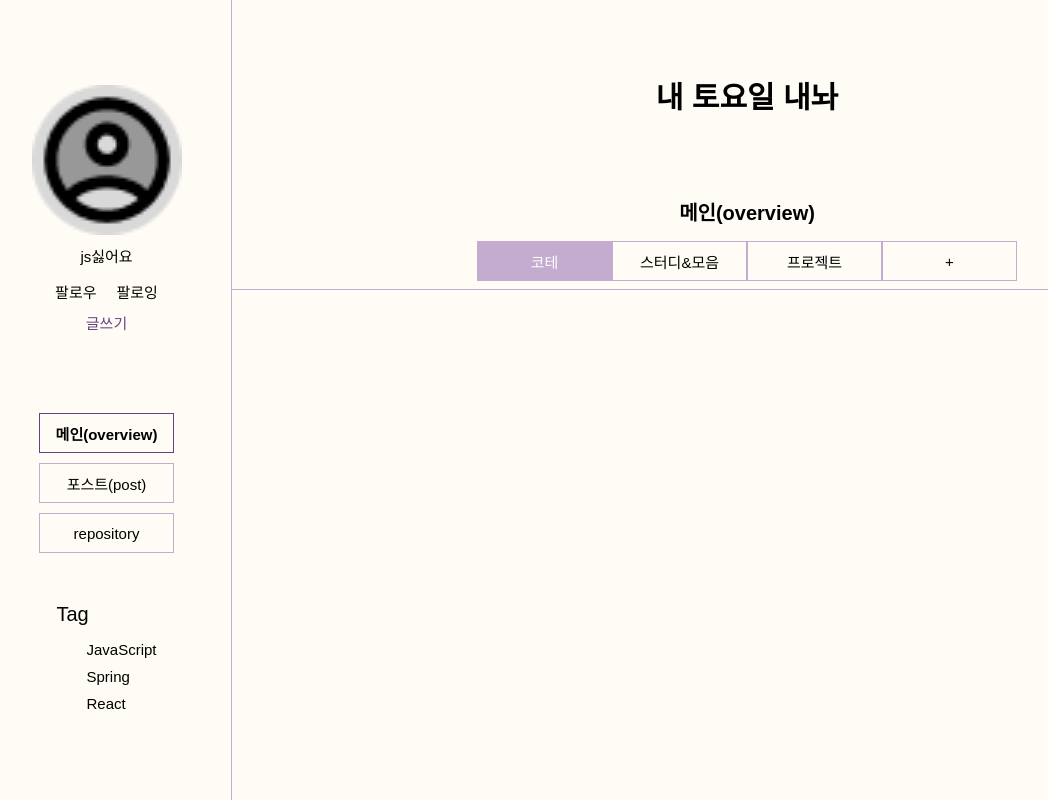
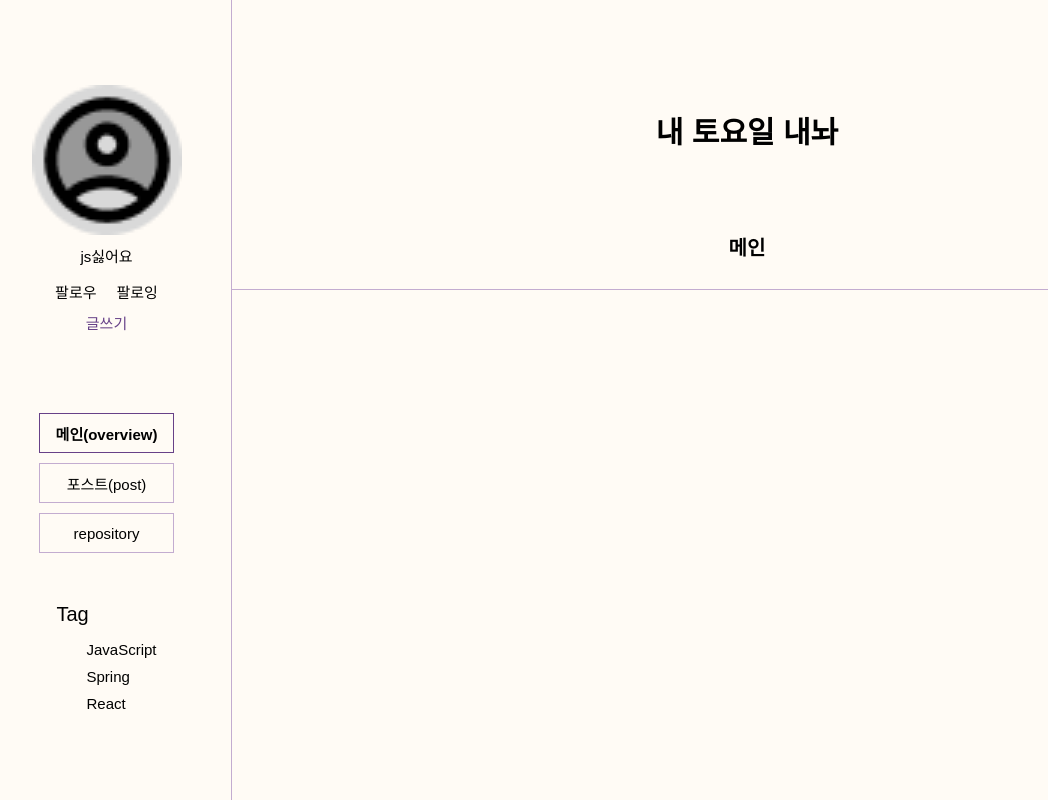
Before and after one commit to Hyangyoun/StudyCode_front, a React (Create React App) app: page /blog in a window 1280 px wide. Shown: the top 800 px of the page, without its empty margins (18-1066 px from the left). Built offline with nearby package versions, Linux system fonts and the light colour scheme.

Commit message:
색 수정 헤더 수정 완
10/11

```diff
--- a/src/Blog/BlogSkin1Header.jsx
+++ b/src/Blog/BlogSkin1Header.jsx
@@ -5,12 +5,20 @@ function BlogSkin1Header(props){
 
     const {menuIndex, changeMenuIndex} = props
 
-    const [menuClick, setMenuClick] = useState(1) //클릭시 색 변화 감지 state
-    const [menu , setMenu] =useState(false) //코데 스터디 등 메뉴의 보이기 유무 state
+    const [menuClick, setMenuClick] = useState(1) // 코테 스터디 등 메뉴 클릭 감지 state
+    const [menu , setMenu] =useState(true) //코데 스터디 등 메뉴의 보이기 유무 state
     const [screenSize , setScreenSize] = useState(window.innerWidth - 250) //윈도우 크기 감지 state
 
+/** menuIndex 변화 감지 */
+    useEffect(() => {
+        if(menuIndex === 2){
+            return setMenu(false)
+        }
+        else setMenu(true)
+    },[menuIndex])
+
 /** 윈도우 변화 감지 */
-    const HandleScreenSize = () => {
+const HandleScreenSize = () => {
         setScreenSize(window.innerWidth - 250)
     }
 
@@ -25,7 +33,9 @@ function BlogSkin1Header(props){
     return(
         <BlogHeader $screenSize={screenSize} $menuClick={menuClick}>
             <div className="blogName">내 토요일 내놔</div>
-            <div className="blogMain">메인(overview)</div>
+            <div className="blogMain">
+                {menuIndex === 1 ? "메인" :  menuIndex === 2 ? "post" : menuIndex === 3 ? "repository" : null}
+            </div>
             <div>
                 {menu ? null:<ul className="blogMenu">
                     <li onClick={() => setMenuClick(1)}>코테</li>
@@ -44,7 +54,7 @@ const BlogHeader = styled.div`
     flex-direction: column;
     align-items: center;
     justify-content: center;
-    border-bottom :1px solid #C3ACD0 ;
+    border-bottom :1px solid var(--second) ;
     .blogName{
         margin-top: 80px;
         font-size: 30px;
@@ -63,7 +73,7 @@ const BlogHeader = styled.div`
         justify-content: flex-start;
         font-size: 15px;
         > li {
-            border :1px solid #C3ACD0 ;
+            border :1px solid var(--second) ;
             width: 135px; height: 40px;
             align-items: center;
             justify-content: center;
@@ -71,10 +81,10 @@ const BlogHeader = styled.div`
         }
         > li:hover {
             color: white;
-            background-color: #C3ACD0;
+            background-color: var(--second);
         }
         :nth-child(${props =>props.$menuClick}){
-            background-color: #C3ACD0;
+            background-color: var(--second);
             color: white;
         }
 
--- a/src/Blog/BlogSkin1Side.jsx
+++ b/src/Blog/BlogSkin1Side.jsx
@@ -37,7 +37,7 @@ function BlogSkin1Side(props){
 /** 블로그 스타일 컴포넌트  */
 const Sidebar = styled.div`
     width: 250px; height: 1180px;
-    border-right: 1px solid #C3ACD0;
+    border-right: 1px solid var(--second);
     display: flex;
     flex-direction: column;
     align-items: center;
@@ -70,8 +70,11 @@ const Sidebar = styled.div`
         margin-top: 10px;
         display: flex;
         justify-content:center;
-        color: #674188;
+        color: var(--primary);
         cursor: pointer;
+        &:hover{
+            font-weight: bold;
+        }
     }
 
     .cartegoryform{
@@ -80,18 +83,18 @@ const Sidebar = styled.div`
         >div{
             width: 135px; height: 40px;
             margin: 10px;
-            border: 1px solid #C3ACD0;
+            border: 1px solid var(--second);
             display: flex;
             justify-content: center;
             align-items: center;
         }
         >div:hover{
-            border: 1px solid #674188;
+            border: 1px solid var(--primary);
             font-weight: bold;
             cursor: pointer;
         }
         :nth-child(${props =>props.$menuIndex}){
-            border: 1px solid #674188;
+            border: 1px solid var(--primary);
             font-weight: bold;
             cursor: pointer;
         }
@@ -109,7 +112,7 @@ const Sidebar = styled.div`
                 cursor: pointer;
             }
             > li:hover {
-                color: #674188;
+                color: var(--primary);
                 text-decoration: underline;
             }
             li:not(:last-child) {
--- a/src/Blog/BlogSkin2.jsx
+++ b/src/Blog/BlogSkin2.jsx
@@ -70,7 +70,7 @@ const SideBar = styled.div`
     position: fixed;
     box-sizing: border-box;
     top: 0;
-    border: 1px solid #674188;
+    border: 1px solid var(--primary);
     left: ${(props) => (props.$side ? 0 : -250)}px;
     transition: 0.5s;
     z-index: 2;
--- a/src/Main/Header.jsx
+++ b/src/Main/Header.jsx
@@ -51,13 +51,13 @@ function Header(props) {
 
 
 const Head = styled.div`
-    background-color: #FFFBF5;
+    background-color: var(--background);
     width: 1200px;height: 290px;
     display:flex;
     flex-direction: column;
     align-items: center;
     margin:auto;
-    border-bottom :1px solid #C3ACD0 ;
+    border-bottom :1px solid var(--second) ;
     border-width: 0 0 1px 0;
 
 &>div {
@@ -80,13 +80,13 @@ const Head = styled.div`
 
     &>input{
         width: 598px; height: 38px;
-        border-bottom :1px solid #674188 ;
+        border-bottom :1px solid var(--primary) ;
         border-width: 0 0 1px 0;
         padding: 12px 20px 0;
         box-sizing: border-box;
         font-size: 15px;
         outline: none;
-        background-color:  #FFFBF5;
+        background-color:  var(--background);
     }
     &>.searchLeft{
         position: absolute;
@@ -112,8 +112,8 @@ const Head = styled.div`
     cursor: pointer;
 }
 .tooltips{
-    border :1px solid #F7EFE5 ;
-    background-color: #ffffff;
+    border :1px solid var(--second2) ;
+    background-color: white;
     margin: 0;
     width: 116px; height: 140px;
     display: flex;
@@ -123,7 +123,8 @@ const Head = styled.div`
     font-size: 15px;
     cursor: pointer;
     li:hover{
-        background-color: #C3ACD0;
+        background-color: var(--second);
+        font-weight: bold;
     }
     &>li {
         align-items: center;
@@ -143,7 +144,7 @@ const HBtn = styled.ul`
 li{
     font-size: 15px;
     width: 185px; height:50px;
-    background-color: #F7EFE5;
+    background-color: var(--second2);
     border-radius: 50px;
     margin: 0 30px;
     display:flex;
--- a/src/Main/SmallHeader.jsx
+++ b/src/Main/SmallHeader.jsx
@@ -37,13 +37,13 @@ function SmallHeader(props) {
 }
 
 const Head = styled.div`
-    background-color: #FFFBF5;
+    background-color: var(--background);
     width: 1200px;height: 149px;
     display:flex;
     flex-direction: column;
     align-items: center;
     margin:auto;
-    border-bottom :1px solid #C3ACD0 ;
+    border-bottom :1px solid var(--second) ;
     border-width: 0 0 1px 0;
 
 &>div {
@@ -65,13 +65,13 @@ const Head = styled.div`
 
     &>input{
         width: 598px; height: 38px;
-        border-bottom :1px solid #674188 ;
+        border-bottom :1px solid var(--primary) ;
         border-width: 0 0 1px 0;
         padding: 12px 20px 0;
         box-sizing: border-box;
         font-size: 15px;
         outline: none;
-        background-color:  #FFFBF5;
+        background-color:  var(--background);
     }
     &>.searchLeft{
         position: absolute;
@@ -97,8 +97,8 @@ const Head = styled.div`
     cursor: pointer;
 }
 .tooltips{
-    border :1px solid #F7EFE5 ;
-    background-color: #ffffff;
+    border :1px solid var(--second2);
+    background-color: white;
     margin: 0;
     width: 116px; height: 140px;
     display: flex;
@@ -108,7 +108,8 @@ const Head = styled.div`
     font-size: 15px;
     cursor: pointer;
     li:hover{
-        background-color: #C3ACD0;
+        background-color: var(--second);
+        font-weight: bold;
     }
     &>li {
         align-items: center;
--- a/src/Page/LoginPage.jsx
+++ b/src/Page/LoginPage.jsx
@@ -51,7 +51,7 @@ const LoginSection = styled.div`
         width: 420px; height: 50px;
         outline: none;
         border-radius: 5px;
-        border: 1px solid #C3ACD0;
+        border: 1px solid var(--second);
         font-size: 15px;
         box-sizing: border-box;
         padding: 0 10px;
@@ -86,7 +86,7 @@ const LoginSection = styled.div`
             margin-right: 5px;
             box-sizing: border-box;
             width: 15px; height: 15px;
-            border: 1px solid #C3ACD0;
+            border: 1px solid var(--second);
             border-radius: 3px;
         }
 
@@ -95,14 +95,14 @@ const LoginSection = styled.div`
             color: white;
             border: none;
             text-align: center;
-            background-color: #C3ACD0;
+            background-color: var(--second);
         }
     }
 
     .loginBox {
         width: 420px; height: 50px;
         margin-top: 15px;
-        background-color: #C3ACD0;
+        background-color: var(--second);
         color: white;
         border-radius: 5px;
         display: flex;
@@ -143,7 +143,7 @@ const LoginSection = styled.div`
 
     .membershipBox {
         width: 420px; height: 50px;
-        background-color: #C3ACD0;
+        background-color: var(--second);
         color: white;
         border-radius: 5px;
         margin-top: 10px;
@@ -155,6 +155,4 @@ const LoginSection = styled.div`
     }
 `
 
-
-
 export default LoginPage
--- a/src/Page/MembershipPage.jsx
+++ b/src/Page/MembershipPage.jsx
@@ -62,6 +62,7 @@ function MembershipPage(props){
         <>
             <SmallHeader/>
             <MembershipTool>
+                <form onSubmit={PostMemberData}>
                 <div>
                     <ul>
                         <li>
@@ -119,6 +120,7 @@ function MembershipPage(props){
                         회원가입
                     </div>
                 </div>
+                </form>
             </MembershipTool>
         </>
           )
@@ -149,14 +151,14 @@ const MembershipTool = styled.div`
         display: flex;
         align-items: center;
         justify-content: center;
-        border: 1px solid #C3ACD0;
+        border: 1px solid var(--second);
         border-radius: 5px;
         cursor: pointer;
     }
     .inputCon{
         font-size: 12px;
         padding-left: 50px;
-        color: #674188;
+        color: var(--primary);
         position: relative;
         top: 35px;
         right: 575px;
@@ -170,7 +172,7 @@ const MembershipTool = styled.div`
     .inputId{
         width: 420px; height: 50px;
         box-sizing: border-box;
-        border: 1px solid #C3ACD0;
+        border: 1px solid var(--second);
         border-radius: 5px;
         outline: 0;
         padding: 0 10px 0 10px;
@@ -178,16 +180,16 @@ const MembershipTool = styled.div`
     .inputCondition{
         font-size: 12px;
         padding-left: 50px;
-        color: #674188;
+        color: var(--primary);
         position: relative;
         top: 35px;
         right: 470px;
     }
     .membership{
         width: 260px; height: 40px;
-        border: 1px solid #C3ACD0;
+        border: 1px solid var(--second);
         border-radius: 5px;
-        background-color: #C3ACD0;
+        background-color: var(--second);
         margin: 80px auto 125px auto;
         display: flex;
         align-items: center;
```
Also changed, not shown: src/Page/MainPage.jsx (+11 -11 lines).
